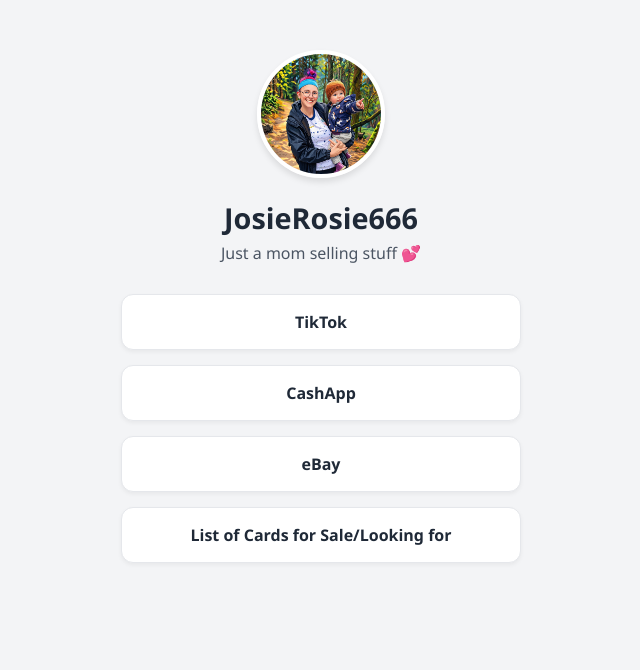
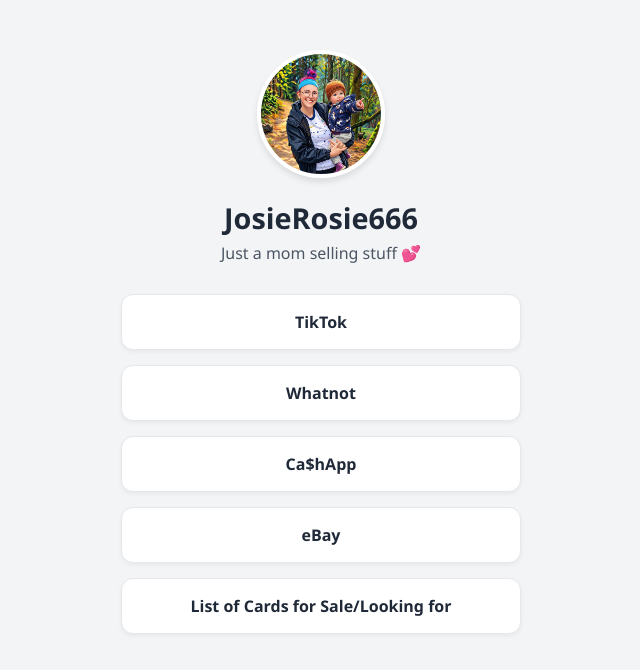
Before and after one commit to VelvetThorn/Linktree, a plain HTML site: page index.html in a window 1280 px wide. Shown: the whole page, without its empty margins (319-959 px from the left). Drawn offline with Linux system fonts and the light colour scheme.

Commit message:
Update index.html

```diff
--- a/index.html
+++ b/index.html
@@ -82,7 +82,8 @@
 
     <div class="links-container">
         <a href="https://www.tiktok.com/@josierosie666" class="link-btn" target="_blank">TikTok</a>
-        <a href="https://cash.app/$JosieRosie666" class="link-btn" target="_blank">CashApp</a>
+        <a href="https://www.whatnot.com/user/josierosie666" class="link-btn" target="_blank">Whatnot</a>
+        <a href="https://cash.app/$JosieRosie666" class="link-btn" target="_blank">Ca$hApp</a>
         <a href="https://www.ebay.com/usr/josierosie666" class="link-btn" target="_blank">eBay</a>
         <a href="https://docs.google.com/spreadsheets/d/1Mb1o4UYKZ4x5Gix9Hys6RP0C0X1n7yoFCprXae_2Khk/edit?usp=sharing
 " class="link-btn" target="_blank">List of Cards for Sale/Looking for</a>
```
